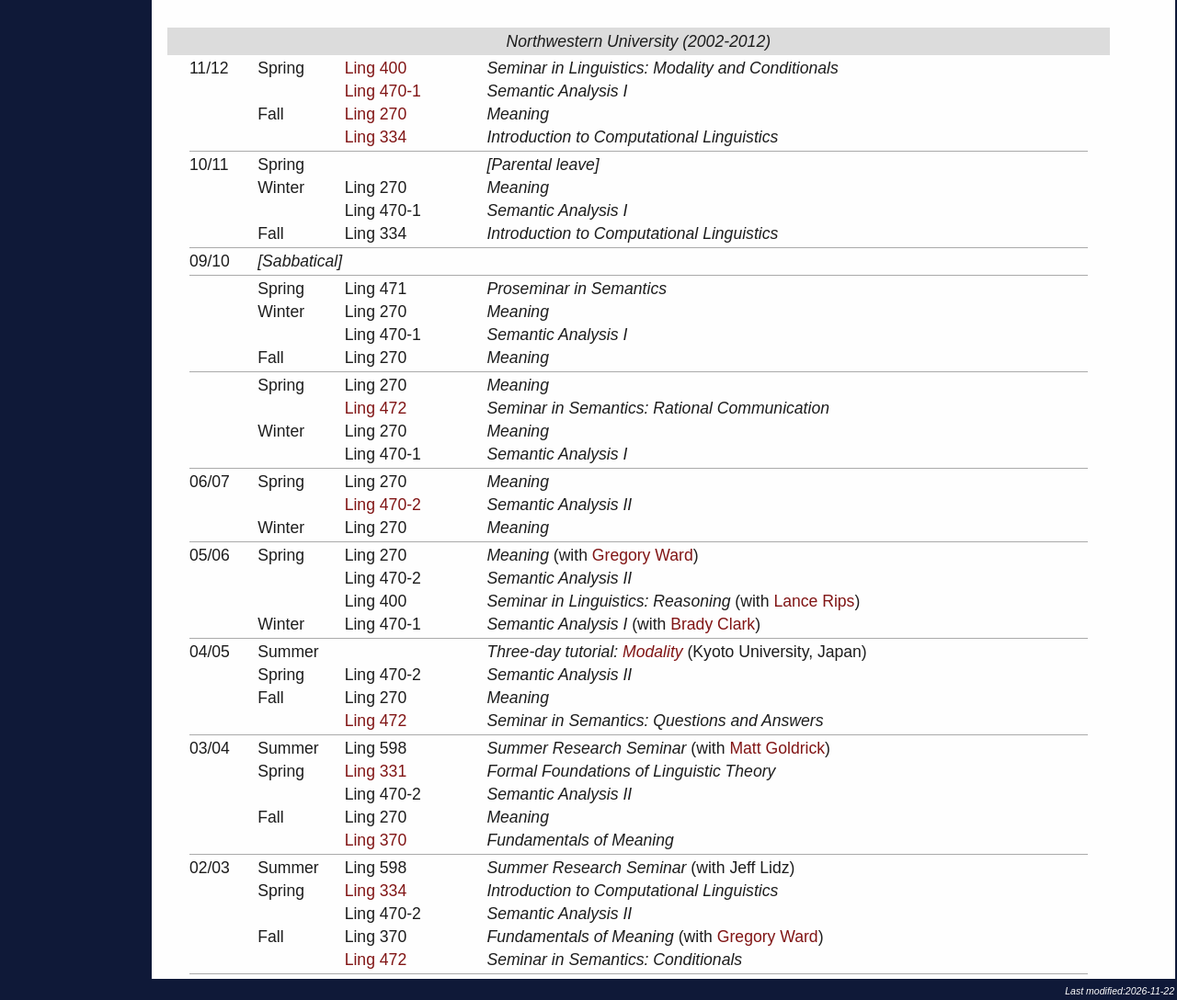
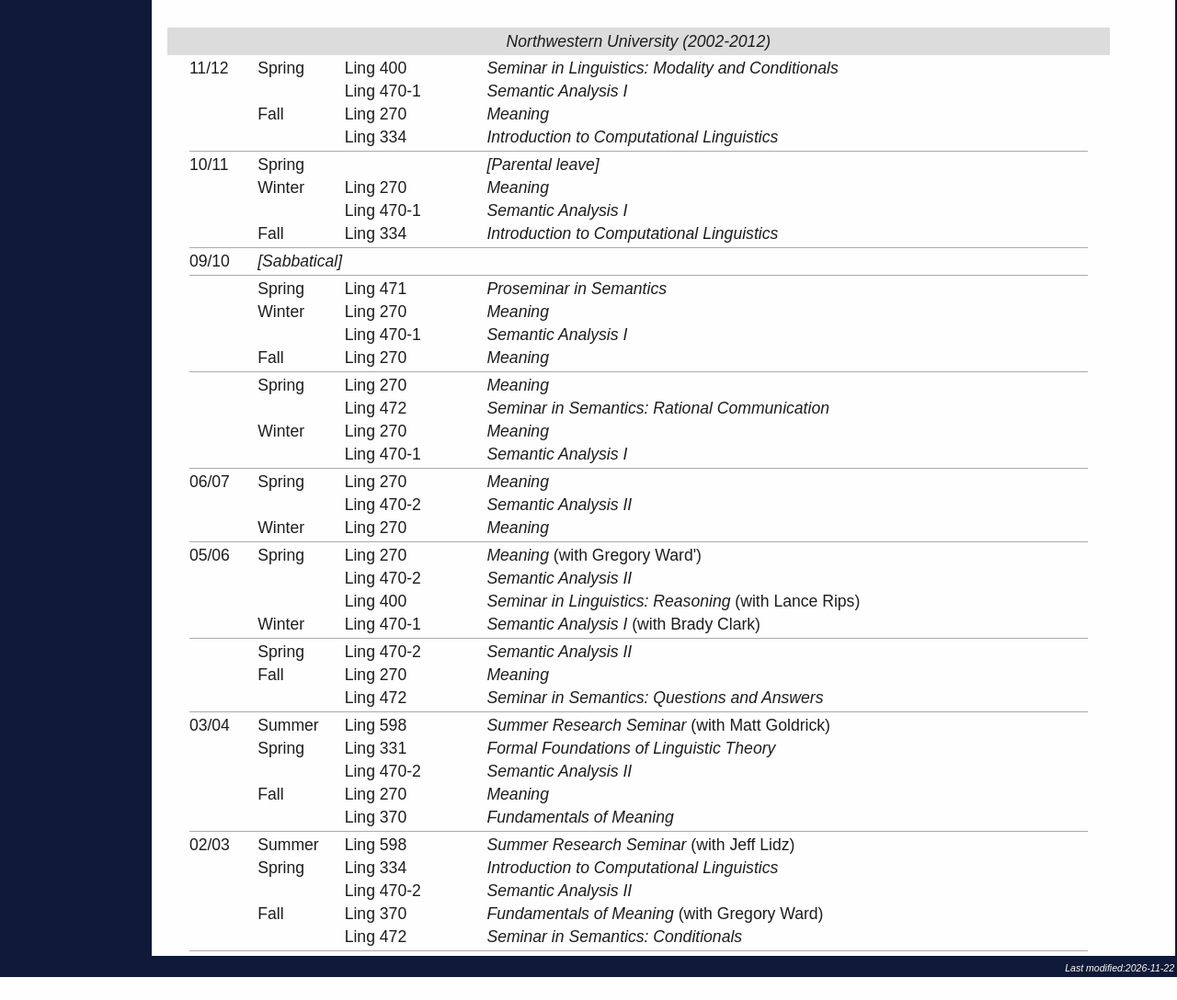
Before and after one commit to stefkauf/home, a plain HTML site: page teaching.html in a window 1280 px wide. Shown: the part 2747-3835 px from the top of the page at 92% size. After the commit the page ends 3810 px from the top, so only its background shows below. Drawn offline with Linux system fonts and the light colour scheme.

Commit message:
Add files via upload

```diff
--- a/teaching.html
+++ b/teaching.html
@@ -778,7 +778,7 @@ function topFunction() {
  <TD></TD>
  <TD>11/12</TD>
  <TD>Spring</TD>
- <TD NOWRAP><A HREF="https://stefkauf.github.io/home/Classes/Northwestern/400/">Ling 400</A></TD>
+ <TD NOWRAP>Ling 400</TD>
  <TD><CITE>Seminar in Linguistics: Modality and Conditionals</CITE></TD>
 </TR>
 
@@ -786,7 +786,7 @@ function topFunction() {
  <TD></TD>
  <TD></TD>
  <TD></TD>
- <TD NOWRAP><A HREF="https://stefkauf.github.io/home/Classes/Northwestern/470-1">Ling 470-1</A></TD>
+ <TD NOWRAP>Ling 470-1</TD>
  <TD><CITE>Semantic Analysis I</CITE></TD>
 </TR>
 
@@ -794,7 +794,7 @@ function topFunction() {
  <TD></TD>
  <TD></TD>
  <TD>Fall</TD>
- <TD NOWRAP><A HREF="https://stefkauf.github.io/home/Classes/Northwestern/270">Ling 270</A></TD>
+ <TD NOWRAP>Ling 270</TD>
  <TD><CITE>Meaning</CITE></TD>
 </TR>
 
@@ -802,7 +802,7 @@ function topFunction() {
  <TD></TD>
  <TD></TD>
  <TD></TD>
- <TD NOWRAP><A HREF="https://stefkauf.github.io/home/Classes/Northwestern/334">Ling 334</A></TD>
+ <TD NOWRAP>Ling 334</TD>
  <TD><CITE>Introduction to Computational Linguistics</CITE></TD>
 </TR>
 
@@ -896,7 +896,7 @@ function topFunction() {
  <TD></TD>
  <TD></TD>
  <TD></TD>
- <TD NOWRAP><A HREF="https://stefkauf.github.io/home/Classes/Northwestern/472/Rational/syllabus/">Ling 472</A></TD>
+ <TD NOWRAP>Ling 472</TD>
  <TD><CITE>Seminar in Semantics: Rational Communication</CITE></TD>
 </TR>
 
@@ -930,7 +930,7 @@ function topFunction() {
  <TD></TD>
  <TD></TD>
  <TD></TD>
- <TD NOWRAP><A HREF="https://stefkauf.github.io/home/Classes/Northwestern/470-2/">Ling 470-2</A></TD>
+ <TD NOWRAP>Ling 470-2</TD>
  <TD><CITE>Semantic Analysis II</CITE></TD>
 </TR>
 
@@ -949,8 +949,7 @@ function topFunction() {
  <TD>05/06</TD>
  <TD>Spring</TD>
  <TD NOWRAP>Ling 270</TD>
- <TD><CITE>Meaning</CITE> (with
- <A HREF="http://www.gregoryward.org/">Gregory Ward</A>)</TD>
+ <TD><CITE>Meaning</CITE> (with Gregory Ward')</TD>
 </TR>
 
 <TR VALIGN=top>
@@ -967,7 +966,7 @@ function topFunction() {
  <TD></TD>
  <TD NOWRAP>Ling 400</TD>
  <TD><CITE>Seminar in Linguistics: Reasoning</CITE>
- (with <A HREF="http://mental.psych.northwestern.edu/">Lance Rips</A>)</TD>
+ (with Lance Rips)</TD>
 </TR>
 
 <TR VALIGN=top>
@@ -975,19 +974,10 @@ function topFunction() {
  <TD></TD>
  <TD>Winter</TD>
  <TD NOWRAP>Ling 470-1</TD>
- <TD><CITE>Semantic Analysis I</CITE> (with
- <A HREF="http://faculty.wcas.northwestern.edu/~bzc313/">Brady Clark</A>)</TD>
+ <TD><CITE>Semantic Analysis I</CITE> (with Brady Clark)</TD>
 </TR>
 
 <TR><TD /><TD COLSPAN=4 HEIGHT=1 BGCOLOR="#AAAAAA"></TD><TD /></TR>
-
-<TR VALIGN=top>
- <TD></TD>
- <TD>04/05</TD>
- <TD>Summer</TD>
- <TD></TD>
- <TD><CITE>Three-day tutorial: <A HREF="https://stefkauf.github.io/home/Classes/Kyoto/Kyoto2005/">Modality</A></CITE> (Kyoto University, Japan)</TD>
-</TR>
 
 <TR VALIGN=top>
  <TD></TD>
@@ -1009,7 +999,7 @@ function topFunction() {
  <TD></TD>
  <TD></TD>
  <TD></TD>
- <TD NOWRAP><A HREF="https://stefkauf.github.io/home/Classes/Northwestern/472/Questions/syllabus_orig.pdf">Ling 472</A></TD>
+ <TD NOWRAP>Ling 472</TD>
  <TD><CITE>Seminar in Semantics: Questions and Answers</CITE></TD>
 </TR>
 
@@ -1020,15 +1010,14 @@ function topFunction() {
  <TD>03/04</TD>
  <TD>Summer</TD>
  <TD>Ling 598</TD>
- <TD><CITE>Summer Research Seminar</CITE> (with
- <A HREF="http://faculty.wcas.northwestern.edu/~mag938/">Matt Goldrick</A>)</TD>
+ <TD><CITE>Summer Research Seminar</CITE> (with Matt Goldrick)</TD>
 </TR>
 
 <TR VALIGN=top>
  <TD></TD>
  <TD></TD>
  <TD>Spring</TD>
- <TD NOWRAP><A HREF="https://stefkauf.github.io/home/Classes/Northwestern/331/">Ling 331</A></TD>
+ <TD NOWRAP>Ling 331</TD>
  <TD><CITE>Formal Foundations of Linguistic Theory</CITE></TD>
 </TR>
 
@@ -1052,7 +1041,7 @@ function topFunction() {
  <TD></TD>
  <TD></TD>
  <TD></TD>
- <TD NOWRAP><A HREF="https://stefkauf.github.io/home/Classes/Northwestern/370/">Ling 370</A></TD>
+ <TD NOWRAP>Ling 370</TD>
  <TD><CITE>Fundamentals of Meaning</CITE></TD>
 </TR>
 
@@ -1071,7 +1060,7 @@ function topFunction() {
  <TD></TD>
  <TD></TD>
  <TD>Spring</TD>
- <TD NOWRAP><A HREF="http://gnosis.ling.northwestern.edu/Classes/334/">Ling 334</A></TD>
+ <TD NOWRAP>Ling 334</TD>
  <TD><CITE>Introduction to Computational Linguistics</CITE>
  </TD>
 </TR>
@@ -1089,23 +1078,20 @@ function topFunction() {
  <TD></TD>
  <TD>Fall</TD>
  <TD NOWRAP>Ling 370</TD>
- <TD><CITE>Fundamentals of Meaning</CITE> (with
- <A HREF="http://www.gregoryward.org/">Gregory Ward</A>)</TD>
+ <TD><CITE>Fundamentals of Meaning</CITE> (with Gregory Ward)</TD>
 </TR>
 
 <TR VALIGN=top>
  <TD></TD>
  <TD></TD>
  <TD></TD>
- <TD NOWRAP><A HREF="https://stefkauf.github.io/home/Classes/472/Conditionals/472_syllabus.pdf">Ling 472</A></TD>
+ <TD NOWRAP>Ling 472</TD>
  <TD><CITE>Seminar in Semantics: Conditionals</CITE></TD>
 </TR>
 
 <TR><TD /><TD COLSPAN=4 HEIGHT=1 BGCOLOR="#AAAAAA"></TD><TD /></TR>
 
 </TABLE>
-
-
 
 
 
```
